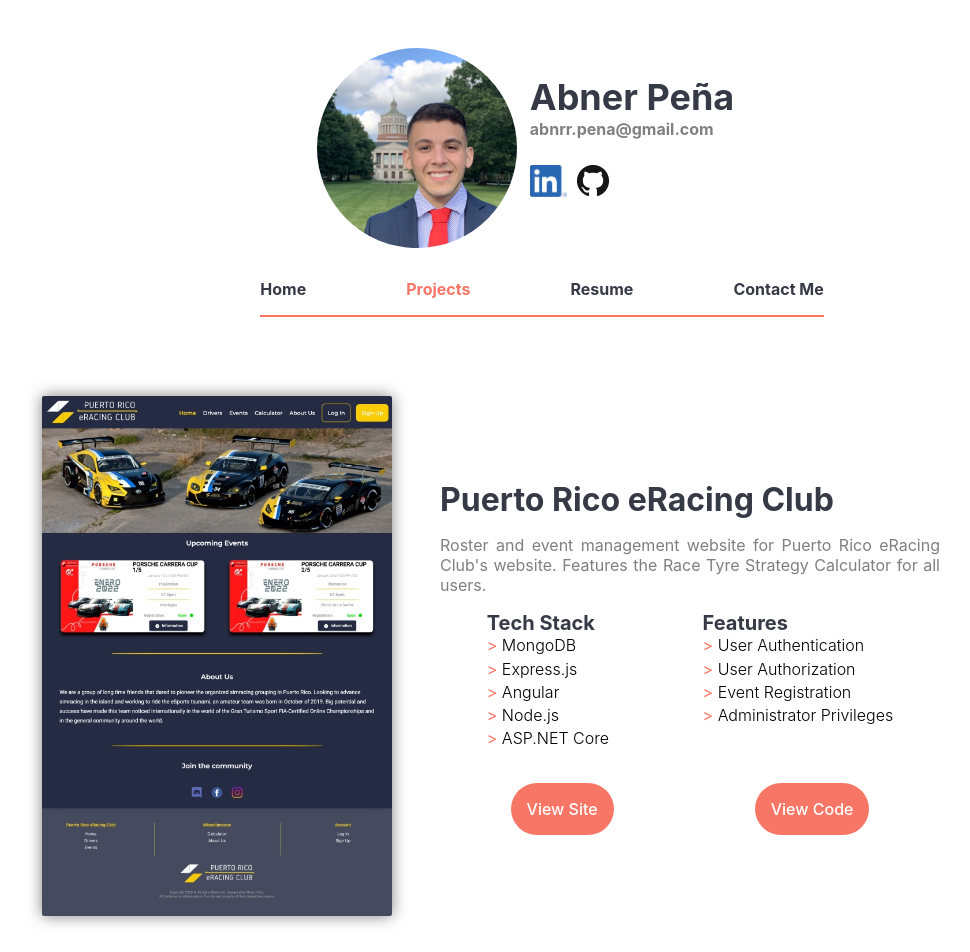
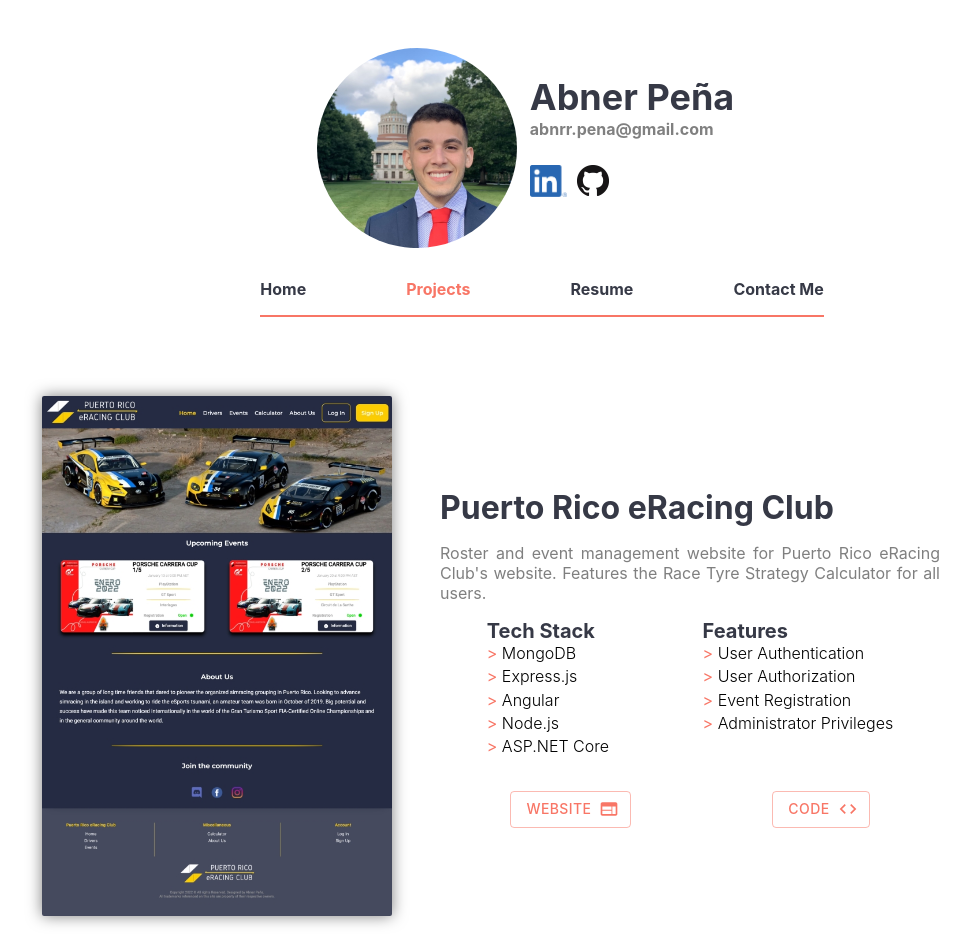
Before and after one commit to AbnerP/portfolio, a React (Create React App) app: page /projects in a window 1280 px wide. Shown: the top 952 px of the page, without its empty margins (98-1068 px from the left). Built offline with nearby package versions, Linux system fonts and the light colour scheme.

Commit message:
Project Buttons Redesign

```diff
--- a/src/components/ContactMe/ContactMe.js
+++ b/src/components/ContactMe/ContactMe.js
@@ -156,7 +156,7 @@
           helperText={messageError  ? 'A message is required' : ' '}
           />
 
-        <Button variant="outlined" color="primary" type="submit" disabled={!valid} endIcon={<Send />} disableElevation className={classes.button}>
+        <Button variant="outlined" color="primary" type="submit" disabled={!valid} endIcon={<Send />} disableElevation >
           Send
         </Button>
 
--- a/src/components/Projects/ProjectCard.js
+++ b/src/components/Projects/ProjectCard.js
@@ -1,3 +1,5 @@
+import { Button } from "@material-ui/core";
+import { Web, Code } from "@material-ui/icons";
 import React from "react";
 import "./ProjectCard.css";
 
@@ -15,14 +17,9 @@
       return null;
     }
     return (
-      <a
-        className="externalLink externalLink--site"
-        href={realLink}
-        target="_blank"
-        rel="noreferrer"
-      >
-        View Site
-      </a>
+      <Button href={realLink} target="_blank" rel="noreferrer" variant="outlined" color="primary" type="submit" endIcon={<Web />} disableElevation >
+          Website
+      </Button>
     );
   };
   const linkRealSite = () => {
@@ -82,15 +79,11 @@
         </div>
         <div className="projectCard__techStack"></div>
         <div className="projectCard__externalLinks">
+
           {viewSite()}
-          <a
-            className="externalLink"
-            href={githubLink}
-            target="_blank"
-            rel="noreferrer"
-          >
-            View Code
-          </a>
+          <Button href={githubLink} target="_blank" rel="noreferrer" variant="outlined" color="primary" type="submit" endIcon={<Code />} disableElevation >
+          Code
+          </Button>
         </div>
       </div>
     </div>
--- a/src/components/Projects/Projects.js
+++ b/src/components/Projects/Projects.js
@@ -5,7 +5,7 @@
 function Projects() {
   const projectDivider = (i) => {
     if (i >= 1) {
-      return <div className="projects_divider"></div>;
+      return <div key={i} className="projects_divider"></div>;
     }
     return null;
   };
@@ -52,7 +52,7 @@
         "This is my first ever application using React. Before this, I would always use Angular for the Front End. I wanted to challenge myself and learn React as I am looking to use React Native for mobile development in the near future.",
       realLink: "",
       githubLink: "https://github.com/AbnerP/portfolio",
-      stack: ["React"],
+      stack: ["React","Material UI"],
       imageURL: "bitmoji_portrait.png",
       features: ["Emailing"],
     },
```
